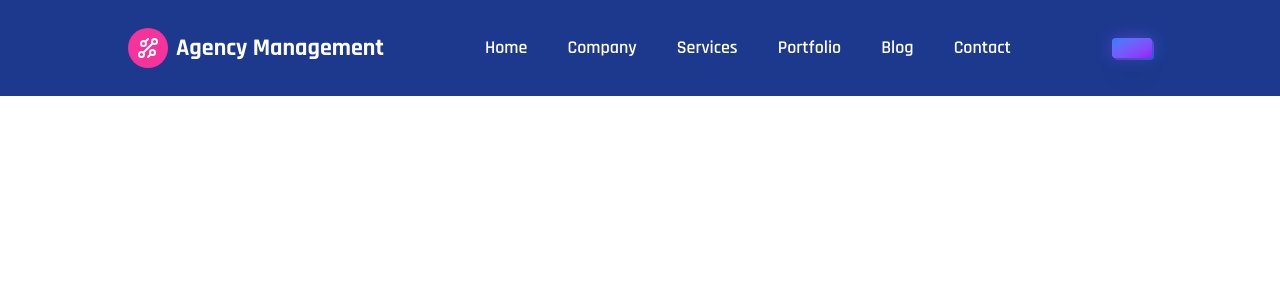
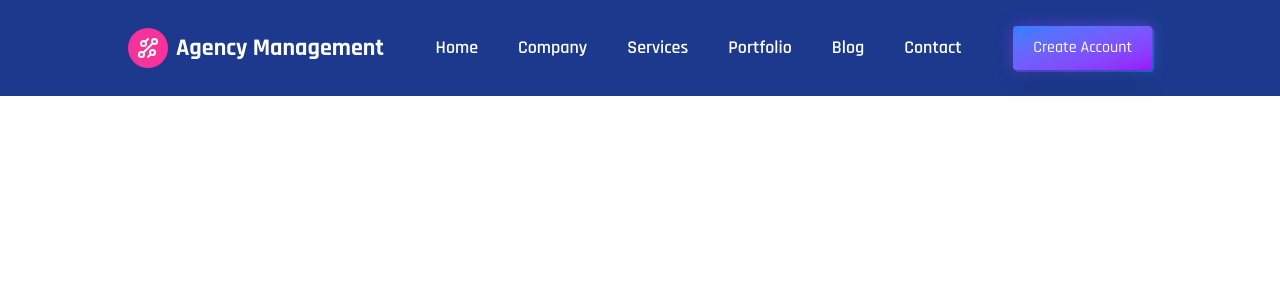
Before and after one commit to moonspark78/Agency_Web, a Next.js app: page / in a window 1280 px wide. Shown: the top 300 px of the page. Built offline with nearby package versions, Linux system fonts and the light colour scheme.

Commit message:
Working on the navs

```diff
--- a/components/Home/Navbar/Nav.tsx
+++ b/components/Home/Navbar/Nav.tsx
@@ -38,6 +38,7 @@ const Nav = () => {
               from-purple-600 to-blue-500'></span>
               <span className='absolute inset-0 w-full h-full transition duration-200 ease-out rounded
               bg-gradient-to-br to-purple-600 from-blue-500'></span>
+              <span className='relative'>Create Account</span>
             </a>
         </div>
       </div>
```
